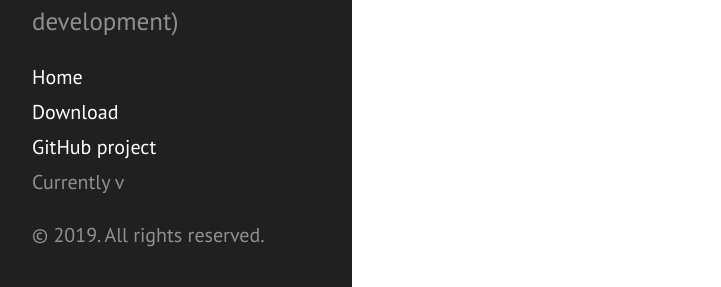
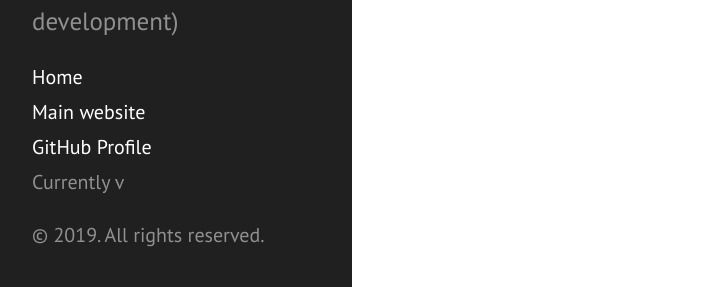
Before and after one commit to MohdVara/mohdvara.github.io, a Jekyll site: the page built from index.md, in a window 1280 px wide. Shown: the part 610-897 px from the top of the page, without its empty margins (8-729 px from the left). Built offline with Jekyll 4.4.1, drawn with Linux system fonts in a browser that asks for light colours.

Commit message:
Edit links to meaningful locations

```diff
--- a/_includes/sidebar.html
+++ b/_includes/sidebar.html
@@ -26,8 +26,8 @@
         {% endif %}
       {% endfor %}
 
-      <a class="sidebar-nav-item" href="{{ site.github.repo }}/archive/v{{ site.version }}.zip">Download</a>
-      <a class="sidebar-nav-item" href="{{ site.github.repo }}">GitHub project</a>
+      <a class="sidebar-nav-item" href="https://www.mohdvara.com">Main website</a>
+      <a class="sidebar-nav-item" href="">GitHub Profile</a>
       <span class="sidebar-nav-item">Currently v{{ site.version }}</span>
     </nav>
 
```
